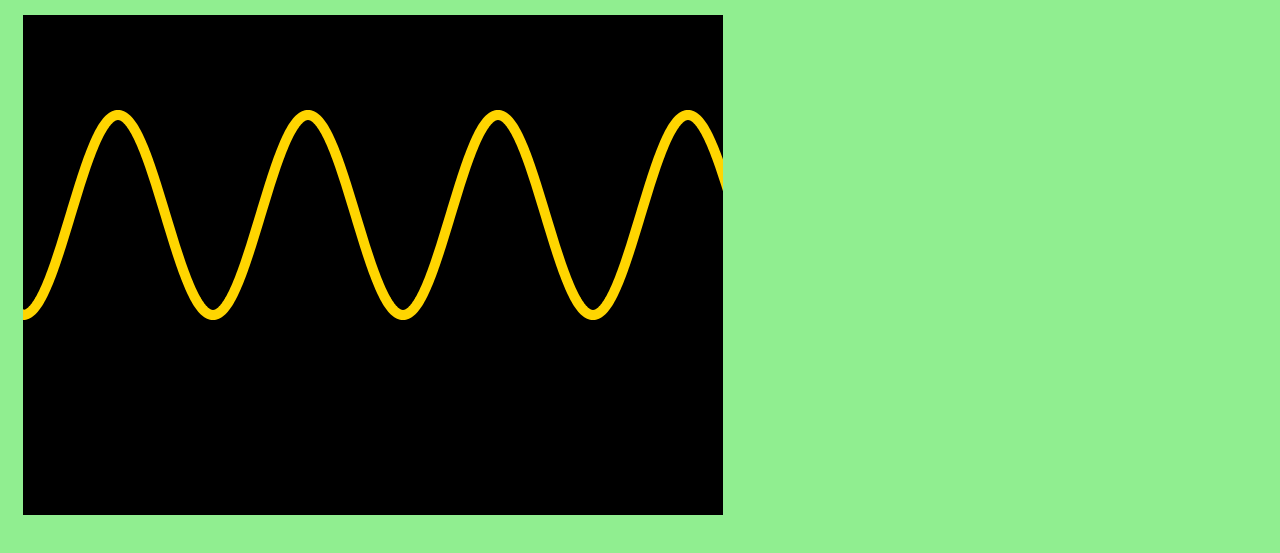
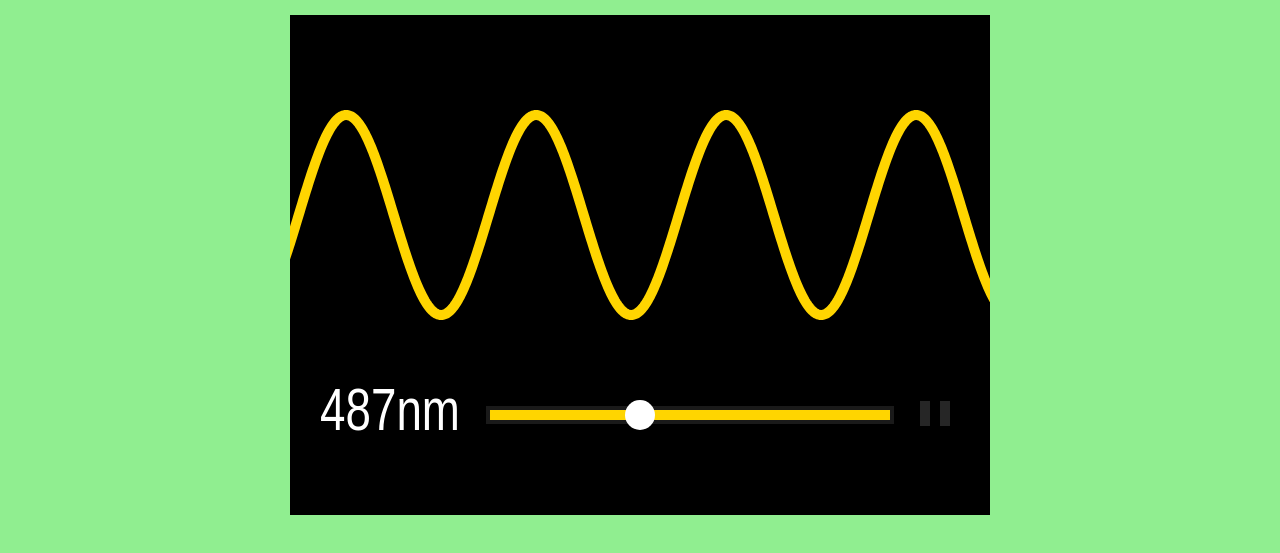
Before and after one commit to karpych1717/simulations, a plain HTML site: page sims/wavelengthAndColor/index.html in a window 1280 px wide. Shown: the part 67-620 px from the top of the page. Drawn offline with Linux system fonts and the light colour scheme; animation ran at ten frames a second.

Commit message:
add wawelength&color sim

```diff
--- a/sims/wavelengthAndColor/index.html
+++ b/sims/wavelengthAndColor/index.html
@@ -1,7 +1,7 @@
 <!DOCTYPE html>
 <html lang="en">
 <head>
-  <title>Wawelength&Color</title>
+  <title>Wavelength&Color</title>
 
   <link rel='icon' type='image/png' href='./sims_logo.png'>
 
@@ -19,7 +19,9 @@
 
   </header>
 
-  <canvas id='boxCanvas' ></canvas>
+  <div id='canvas-div'>
+    <canvas id='boxCanvas'></canvas>
+  </div>
 
   <script src='js/main.js'></script>
 </body>
--- a/sims/wavelengthAndColor/js/main.js
+++ b/sims/wavelengthAndColor/js/main.js
@@ -2,37 +2,177 @@
 
 const BOXWIDTH = 700
 const BOXHEIGHT = 500
+const SFRAME = 4
+
+const color = {
+  h: 50,
+  s: 100,
+  l: 50,
+
+  getNormalised: function () {
+    return `hsl(${this.h}, ${this.s}%, ${this.l}%)`
+  }
+}
 
 const sine = {
   offsetX: 0,
-  offsetY: 100,
+  offsetY: 200,
+  phi: 0,
   A: 100,
   T: 190,
-  color: 'hsl(50, 100%, 50%)',
+  color,
+  isOnPause: false,
 
   changeColorTo: function (wavelength) {
 
   },
 
+  evolveIt (dt) {
+    if (this.isOnPause) return
+
+    this.phi += dt / 400
+
+    if (this.phi > 2 * Math.PI) {
+      this.phi -= 2 * Math.PI
+    }
+  },
+
   drawIt (ctx) {
-    ctx.strokeStyle = this.color
+    ctx.strokeStyle = this.color.getNormalised()
 
     ctx.beginPath()
-    ctx.moveTo(this.offsetX, this.offsetY + 100 + this.A)
+    ctx.moveTo(this.offsetX - 10, this.offsetY + this.A * Math.cos(-20 * Math.PI / this.T - this.phi))
 
     for (let i = -10; i <= BOXWIDTH + 10; i += 1) {
-      ctx.lineTo(i, this.offsetY + 100 + this.A * Math.cos(2 * Math.PI / this.T * i))
+      ctx.lineTo(i, this.offsetY + this.A * Math.cos(2 * Math.PI / this.T * i - this.phi))
     }
 
     ctx.stroke()
   }
 }
 
-const slider = {
+const button = {
+  offsetX: 620,
+  offsetY: 374,
+  width: 50,
+  height: 50,
+  inactive: 0,
+  sine,
+  isMobile: false,
 
+  isUnder: function (event) {
+    if (event.offsetX < this.offsetX || event.offsetY < this.offsetY) return false
+    if (event.offsetX > this.offsetX + this.width || event.offsetY > this.offsetY + this.height) return false
+
+    return true
+  },
+
+  onPointerDown: function (event) {
+    if (this.inactive > 0) return
+
+    sine.isOnPause = !sine.isOnPause
+    this.inactive = 10
+  },
+
+  evolveIt: function (event) {
+    if (this.inactive > 0) this.inactive--
+  },
+
+  drawIt: function (ctx) {
+    if (sine.isOnPause) {
+      ctx.fillStyle = 'hsl(0, 0%, 30%)'
+      ctx.beginPath()
+      ctx.moveTo(this.offsetX + Math.trunc(this.width / 4), this.offsetY + Math.trunc(this.height / 4))
+      ctx.lineTo(this.offsetX + Math.trunc(this.width / 4), this.offsetY + Math.trunc(3 * this.height / 4))
+      ctx.lineTo(this.offsetX + Math.trunc(3 * this.width / 4), this.offsetY + Math.trunc(this.height / 2))
+      ctx.fill()
+    } else {
+      ctx.fillStyle = 'hsl(0, 0%, 15%)'
+      ctx.fillRect(this.offsetX + Math.trunc(this.width / 5), this.offsetY + Math.trunc(this.height / 4),
+        Math.trunc(this.height / 5), Math.trunc(this.height / 2))
+      ctx.fillRect(this.offsetX + Math.trunc(3 * this.width / 5), this.offsetY + Math.trunc(this.height / 4),
+        Math.trunc(this.height / 5), Math.trunc(this.height / 2))
+    }
+  }
 }
 
-const stage = new function (id, width, height, toDraw) {
+const slider = {
+  offsetX: 200,
+  offsetY: 400,
+  width: 400,
+  radius: 15,
+  isMobile: true,
+
+  color,
+  state: 150,
+  wavelength: 487,
+
+  evolveIt: function () {
+
+  },
+
+  drawIt: function (ctx) {
+    ctx.strokeStyle = 'hsl(0, 0%, 10%)'
+
+    ctx.beginPath()
+    ctx.moveTo(this.offsetX - SFRAME, this.offsetY - SFRAME)
+    ctx.lineTo(this.offsetX + this.width + SFRAME, this.offsetY - SFRAME)
+    ctx.stroke()
+
+    ctx.beginPath()
+    ctx.moveTo(this.offsetX - SFRAME, this.offsetY + SFRAME)
+    ctx.lineTo(this.offsetX + this.width + SFRAME, this.offsetY + SFRAME)
+    ctx.stroke()
+
+    ctx.strokeStyle = this.color.getNormalised()
+
+    ctx.beginPath()
+    ctx.moveTo(this.offsetX, this.offsetY)
+    ctx.lineTo(this.offsetX + this.width, this.offsetY)
+    ctx.stroke()
+
+    ctx.fillStyle = 'white'
+    ctx.fillText(this.wavelength + 'nm', this.offsetX - 170, this.offsetY + 15, 140)
+
+    ctx.beginPath()
+    ctx.arc(this.offsetX + this.state, this.offsetY, this.radius, 0, 2 * Math.PI, true)
+    ctx.fill()
+  },
+
+  isUnder: function (event) {
+    const distance = Math.sqrt((event.offsetX - this.offsetX - this.state) ** 2 + (event.offsetY - this.offsetY) ** 2)
+
+    return distance < this.radius
+  },
+
+  onPointerDown: function (event) {
+
+  },
+
+  onPointerMove: function (event) {
+    if (event.offsetX < this.offsetX || event.offsetX > this.offsetX + this.width) return
+
+    this.state = event.offsetX - this.offsetX
+    this.wavelength = Math.trunc(16 / 15 * (this.state - 50) + 380)
+
+    sine.T = (16 * this.state + 350 * 14) / 30
+
+    if (this.state < 50) {
+      this.color.l = Math.trunc(this.state ** 3 / 2500)
+      return
+    }
+
+    if (this.state <= 350) {
+      this.color.l = 50
+      this.color.h = this.state - 50
+      return
+    }
+
+    this.color.l = Math.trunc((400 - this.state) ** 3 / 2500)
+  }
+}
+
+const stage = new function (id, width, height, toDraw, toEvolve, toClick) {
   this.cvs = document.getElementById(id)
   this.ctx = this.cvs.getContext('2d', { alpha: false })
   this.cvs.width = width
@@ -47,23 +187,77 @@ const stage = new function (id, width, height, toDraw) {
   this.pre_ctx.lineWidth = 10
   this.pre_ctx.strokeStyle = 'black'
 
-  this.pre_ctx.font = '40px serif'
+  this.pre_ctx.font = '60px Sans-serif'
 
   this.toDraw = toDraw
+  this.toEvolve = toEvolve
+
+  this.toClick = toClick
+  this.target = null
 
   this.drawAll = function () {
+    this.pre_ctx.clearRect(0, 0, BOXWIDTH, BOXHEIGHT)
+
     this.toDraw.forEach(obj => {
       obj.drawIt(this.pre_ctx)
     })
 
     this.ctx.drawImage(this.pre_cvs, 0, 0)
   }
-}('boxCanvas', BOXWIDTH, BOXHEIGHT, [sine])
+
+  this.getTimeInterval = (function () {
+    let previous = (new Date()).getTime()
+    let current = previous
+    let interval = current - previous
+
+    return function () {
+      previous = current
+      current = (new Date()).getTime()
+      interval = current - previous
+
+      return interval < 40 ? interval : 40
+    }
+  })()
+
+  this.evolveAll = function () {
+    this.toEvolve.forEach(obj => {
+      obj.evolveIt(this.getTimeInterval())
+    })
+  }
+
+  this.onPointerDown = function (event) {
+    for (const obj of this.toClick) {
+      if (obj.isUnder(event)) {
+        if (obj.isMobile) {
+          this.target = obj
+        } else {
+          obj.onPointerDown(event)
+        }
+      }
+    }
+  }
+
+  this.onPointerMove = function (event) {
+    if (this.target === null) return
+
+    this.target.onPointerMove(event)
+  }
+
+  this.onPointerUp = function () {
+    this.target = null
+  }
+
+  this.cvs.addEventListener('pointerdown', this.onPointerDown.bind(this))
+  this.cvs.addEventListener('pointermove', this.onPointerMove.bind(this))
+  window.addEventListener('pointerup', this.onPointerUp.bind(this))
+}('boxCanvas', BOXWIDTH, BOXHEIGHT,
+  [sine, slider, button], [sine, slider, button], [slider, button])
 
 function render () {
+  stage.evolveAll()
   stage.drawAll()
 
-  // requestAnimationFrame(render)
+  window.requestAnimationFrame(render)
 }
 
 render()
--- a/sims/wavelengthAndColor/styles.css
+++ b/sims/wavelengthAndColor/styles.css
@@ -41,35 +41,13 @@ nav {
 }
 
 canvas {
-    display: inline-block;
-    background-color: Black;
+  margin: auto ;
+  touch-action: pinch-zoom;
+
+  background-color: White;
   margin: 15px;
 }
 
-.ranges {
-    display: inline-block;
-    vertical-align:top;
-
-    margin: 15px;
-    width: 500px;
+#canvas-div {
+  text-align: center;
 }
-
-#speed {
-    display: block;
-
-    width: 90%;
-    margin: 10px auto;
-}
-
-.sector-color {
-    border: 1px solid green;
-
-    width: 90%;
-    margin: 10px auto;
-}
-
-.sector-range {
-    width: 30%;
-
-    margin: 5px 1%;
-}
```
Also changed, not shown: index.html (+10 -3 lines), sims/charges_and_field/styles.css (indentation only), sims/wavelengthAndColor/face.png. Lines whose indentation alone changed are shown as unchanged.
